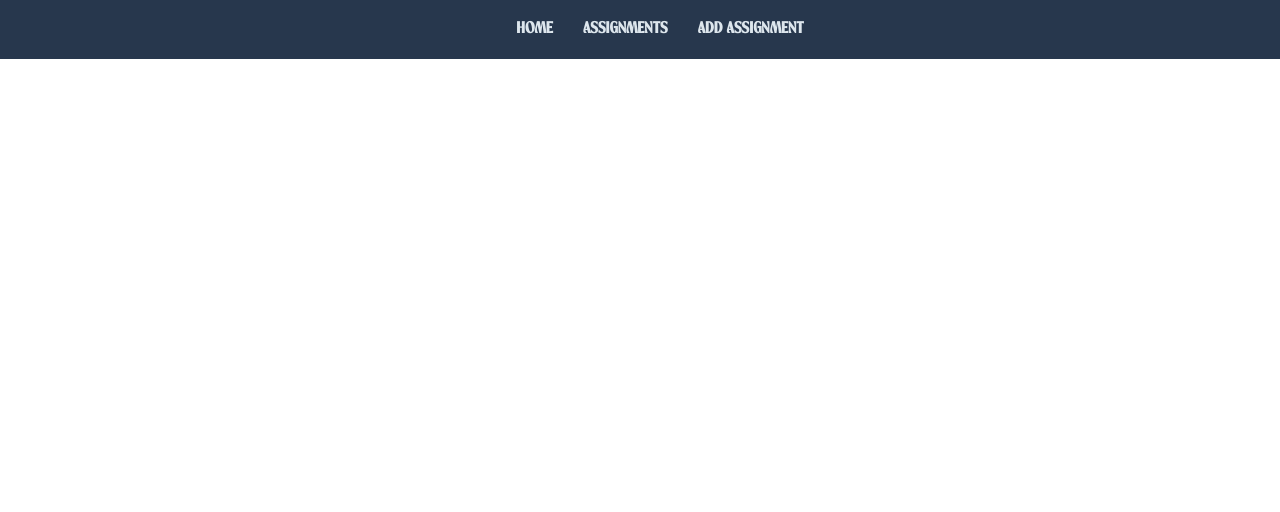
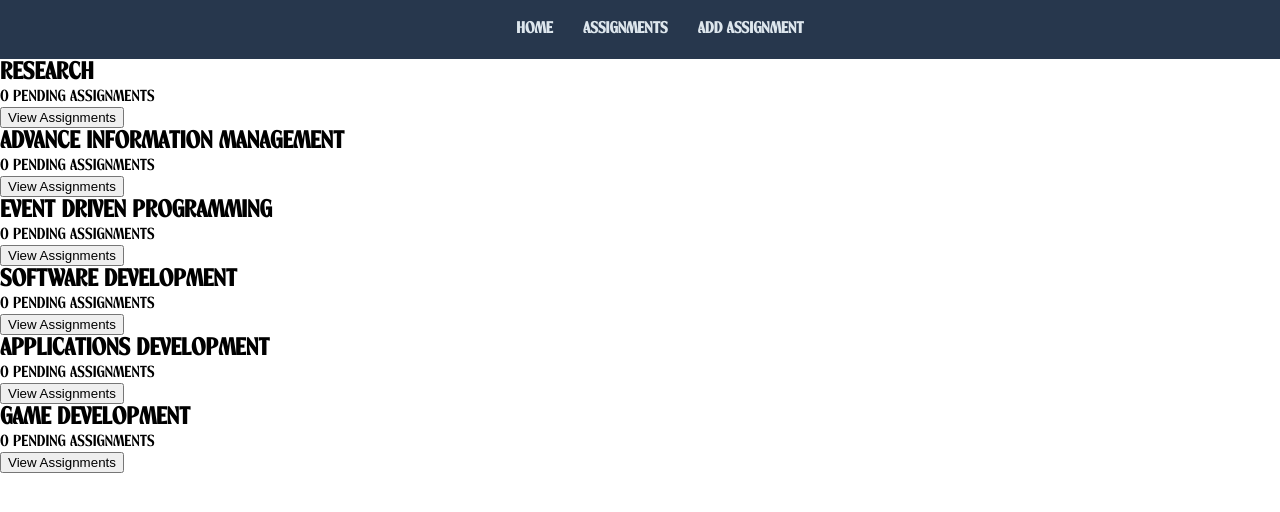
Before and after one commit to LuPinssss/Buseng, a React (Vite) app: page / in a window 1280 px wide. Shown: the top 512 px of the page. Built offline with nearby package versions, Linux system fonts and the light colour scheme.

Commit message:
added cards

```diff
--- a/src/App.jsx
+++ b/src/App.jsx
@@ -1,10 +1,10 @@
-import Navbar from './components/Navbar.jsx';
+import Home from './pages/Home.jsx';
 import './App.css';
 
 function App() {
   return (
     <>
-      <Navbar />
+      <Home></Home>
     </>
   );
 }
--- a/src/components/Card.jsx
+++ b/src/components/Card.jsx
@@ -1 +1,13 @@
-import
+import './Card.css';
+
+function Card({ subject }){
+    return (
+        <div className='card-container'>
+            <h2 className='card-title'>{subject.name}</h2>
+            <p className='card-pending'>{subject.pending} pending assignments</p>
+            <button className="card-button">View Assignments</button>
+        </div>
+    );
+}
+
+export default Card;
--- a/src/pages/Home.jsx
+++ b/src/pages/Home.jsx
@@ -0,0 +1,17 @@
+import { subjects } from '../data/subjects';
+import Card from '../components/Card';
+import Navbar from '../components/Navbar';
+
+function Home(){
+    return(
+        <>
+            <Navbar />
+            <div className="home-cards">
+                {subjects.map((subject) =>(
+                    <Card key={subject.id} subject={subject}/>
+                ))}
+            </div>
+        </>
+    );
+}
+export default Home;
```
